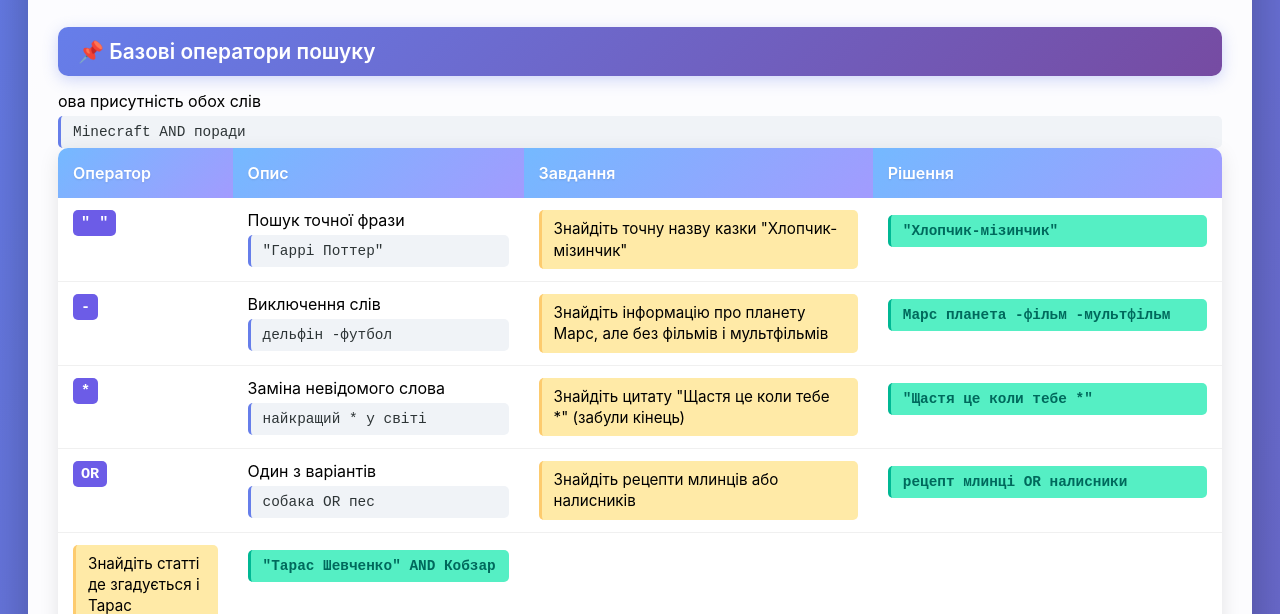
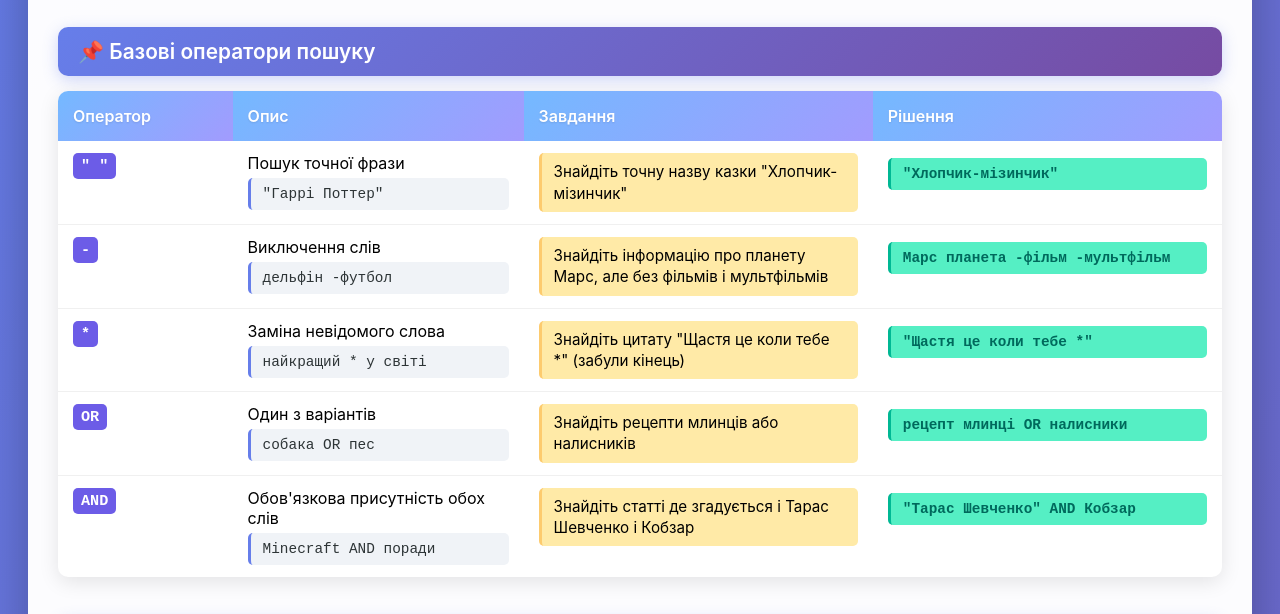
Before and after one commit to serhiyolehovychklymchuk/5-class-computer-science, a plain HTML site: page 08_Online_Search_and_Evaluation/google-search-operators-table.html in a window 1280 px wide. Shown: the part 175-789 px from the top of the page. Drawn offline with Linux system fonts and the light colour scheme.

Commit message:
Update google-search-operators-table.html

```diff
--- a/08_Online_Search_and_Evaluation/google-search-operators-table.html
+++ b/08_Online_Search_and_Evaluation/google-search-operators-table.html
@@ -200,7 +200,9 @@
                         <td><div class="task">Знайдіть рецепти млинців або налисників</div></td>
                         <td><div class="solution">рецепт млинці OR налисники</div></td>
                     </tr>
-ова присутність обох слів<span class="example">Minecraft AND поради</span></td>
+                    <tr>
+                        <td><span class="operator">AND</span></td>
+                        <td>Обов'язкова присутність обох слів<span class="example">Minecraft AND поради</span></td>
                         <td><div class="task">Знайдіть статті де згадується і Тарас Шевченко і Кобзар</div></td>
                         <td><div class="solution">"Тарас Шевченко" AND Кобзар</div></td>
                     </tr>
```
